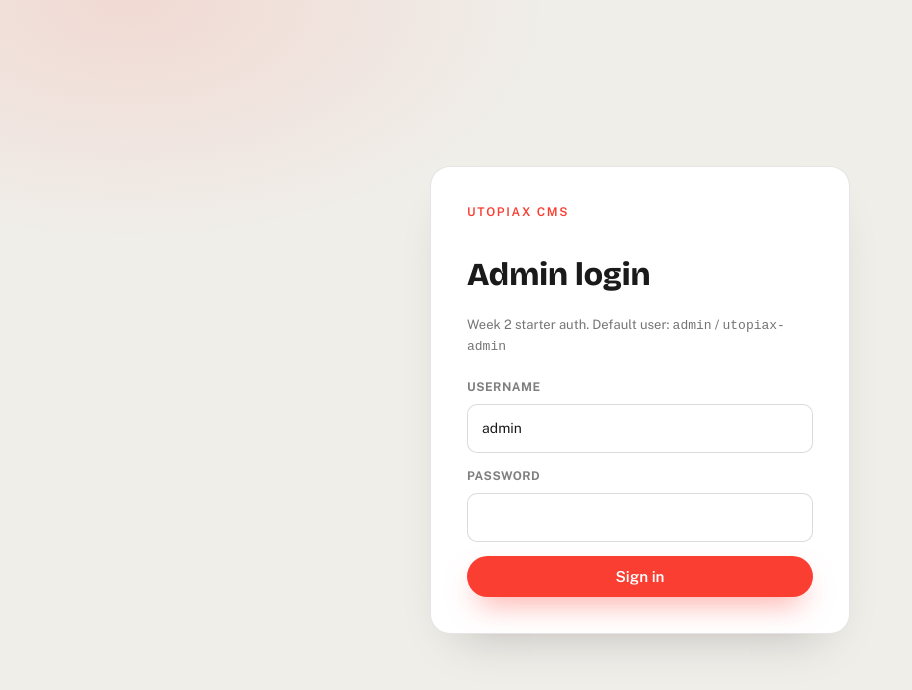
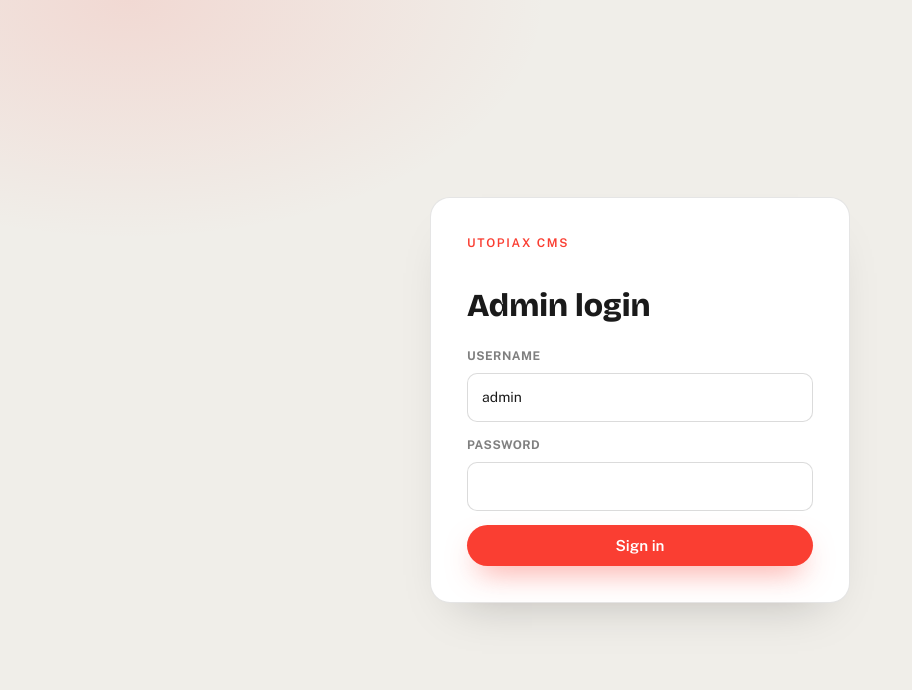
Before and after one commit to prasaipratik9/utopiax, a React (Vite) app in the folder client/: page /admin/login in a window 1280 px wide. Shown: the top 690 px of the page, without its empty margins (0-912 px from the left). Built offline with nearby package versions, Linux system fonts and the light colour scheme; no server answers.

Commit message:
Remove default admin credentials from login page.
Co-authored-by: Cursor <cursoragent@cursor.com>

```diff
--- a/client/src/pages/AdminLogin.jsx
+++ b/client/src/pages/AdminLogin.jsx
@@ -33,10 +33,6 @@ export default function AdminLogin() {
       <form className="admin-login" onSubmit={onSubmit}>
         <p className="ux-kicker">UtopiaX CMS</p>
         <h1>Admin login</h1>
-        <p className="admin-login__hint">
-          Week 2 starter auth. Default user: <code>admin</code> /{" "}
-          <code>utopiax-admin</code>
-        </p>
         <label>
           Username
           <input
```
